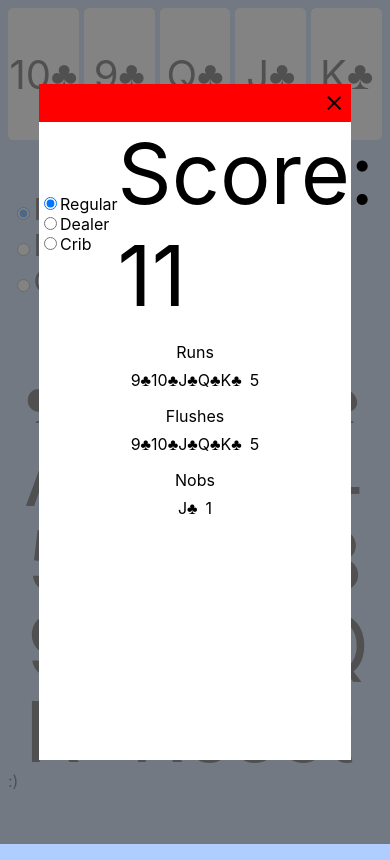
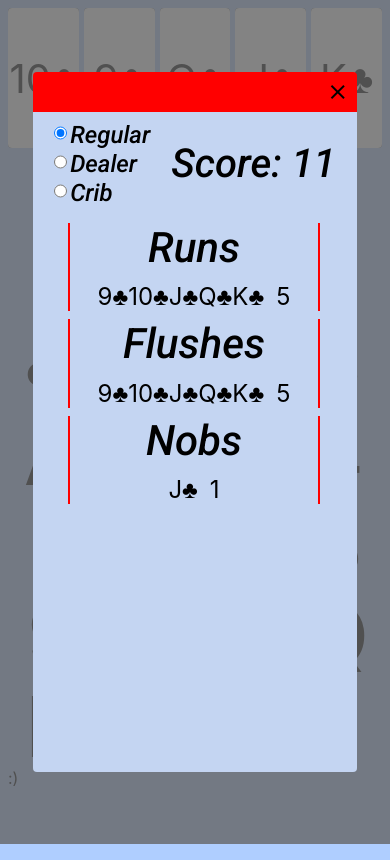
Before and after one commit to christopherpoland/React-Cribbage-Counter, a React (Create React App) app: page / in a window 390 px wide. Both pictures are taken after a click on the element ":)". Built offline with nearby package versions, Linux system fonts and the light colour scheme.

Commit message:
Rough Draft Formatting
Removed HandType in main screen, formatted from vh to em and media queries, added fonts and colour, added displaying modal on click of score

```diff
--- a/public/index.html
+++ b/public/index.html
@@ -24,6 +24,7 @@
     -->
     <link href="https://fonts.googleapis.com/icon?family=Material+Icons"
       rel="stylesheet">
+    <link href="https://fonts.googleapis.com/css?family=Roboto:500i" rel="stylesheet">
     <title>React App</title>
   </head>
   <body>
--- a/src/App.js
+++ b/src/App.js
@@ -16,6 +16,7 @@ class App extends Component {
     this.handleColors = this.handleColors.bind(this);
     this.handleRadio = this.handleRadio.bind(this);
     this.scoreCrib = this.scoreCrib.bind(this);
+    this.displayModal = this.displayModal.bind(this);
     this.pairCounter = this.pairCounter.bind(this);
     this.flushCounter = this.flushCounter.bind(this);
     this.flushSorter = this.flushSorter.bind(this);
@@ -51,7 +52,7 @@ class App extends Component {
   componentDidUpdate() {
     if (this.state.cards.length === 5) {
       this.scoreCrib(this.state.cards);
-      document.getElementById("pointDisplayWrapper").style.display = "grid";
+      this.displayModal();
 
     }
     if (this.state.cards.length < 5 && this.state.score > 0) {
@@ -98,6 +99,9 @@ class App extends Component {
       score: this.pairCounter(input, 2)[0] + this.flushCounter(input)[0] + this.heelNob(input)[0] + this.runCounter(input)[0] + this.fifteenCounter(input,2)[0],
       points: [this.fifteenCounter(input, 2), this.pairCounter(input, 2), this.runCounter(input), this.flushCounter(input), this.heelNob(input)   ]
     });
+  }
+  displayModal () {
+    document.getElementById("pointDisplayWrapper").style.display = "grid";
   }
   fifteenCounter (input, increment) {
     var nums = [];
@@ -318,10 +322,7 @@ class App extends Component {
     return (
       <div className="fullWrapper">
         <Cards cards = {this.state.cards} handleRemove = {this.handleRemove}/>
-        <div id = "inputWrapper">
-          <HandType handleClick = {this.handleRadio} selectedRadio = {this.state.selectedRadio} id = "formWrapper"/>
-          <div id ="score">Score: {this.state.score}</div>
-        </div>
+          <div id ="score" onClick = {this.state.cards.length === 5 ? this.displayModal : undefined}>Score: {this.state.score}</div>
         <div className="buttonWrapper">
           <CardSuits labels = {this.props.suits} handleClick = {this.handleClickTop} suit = {this.state.suit} cards = {this.state.cards}/>
           <CardNumbers labels = {this.props.numbers} handleClick = {this.handleClickTop} number = {this.state.number} cards = {this.state.cards} reset = {this.handleReset}/>
@@ -483,7 +484,7 @@ class Results extends Component {
             {(point !== null && (point[2] !== "Fifteens" && point[2] !== "Pairs")) &&
               <div id = "pointsCards">
                 <div className = "cardsResponible">{point[1]}</div> {/*The cards in the fifteen*/}
-                <div>{point[0]}</div>
+                <div className = "pointTotal">{point[0]}</div>
               </div>}
         </div>
       )
@@ -492,10 +493,11 @@ class Results extends Component {
   render() {
     return (
       <div id = "pointDisplayWrapper" onClick={this.closeModal}>
-        <div id = "modalDisplay">
+        <div id = "modalWrapper">
           <div id = "closeModal" onClick={this.closeModal}>
             <i id = "modalX" className="material-icons">close</i>
           </div>
+          <div id = "modalDisplay">
             <div id = "modalTopWrapper">
               <HandType handleClick = {this.props.handleRadio} selectedRadio = {this.props.selectedRadio} id = "modalFormWrapper"/>
               <div id ="scoreModal">Score: {this.props.score}</div>
@@ -505,6 +507,7 @@ class Results extends Component {
             </div>
           </div>
         </div>
+      </div>
     );
   }
 }
--- a/src/index.css
+++ b/src/index.css
@@ -3,7 +3,9 @@ body {
   height: 100vh;
   padding: 1em;
   --theme-blue: #afceff;
+  --accent-font: 'Roboto', sans-serif;
   background-color: var(--theme-blue);
+  --border-radius-cards: 4px;
   font-family: -apple-system, BlinkMacSystemFont, "Segoe UI", "Roboto", "Oxygen",
     "Ubuntu", "Cantarell", "Fira Sans", "Droid Sans", "Helvetica Neue",
     sans-serif;
@@ -34,7 +36,6 @@ code {
 }
 #cardDisplayOutlineWrapper {
   display: grid;
-  --border-radius-cards: 4px;
 }
 #cardWrapper {
   display: grid;
@@ -118,19 +119,11 @@ code {
   display: grid;
   background-color: rgba(206, 215, 229, 0.8);
 }
-#inputWrapper {
-  display: grid;
-  grid-template-rows: 1fr 3fr;
-}
-#formWrapper {
-  text-align: center;
-}
-#formWrapper form {
-
-}
 #score {
+  align-self: center;
   text-align: center;
   font-size: 10vh;
+  font-family: var(--accent-font);
 }
 .buttonWrapper {
   display: grid;
@@ -174,6 +167,106 @@ code {
 .buttons:hover, #reset:hover {
   color: grey;
 }
+#pointDisplayWrapper {
+  display: none;
+  align-items: center;
+  justify-items: center;
+  position: fixed;
+  top: 0;
+  left: 0;
+  height: 100%;
+  width: 100%;
+  z-index: 1010;
+  background-color: rgba(100,100,100,0.8);
+}
+#modalWrapper {
+  display: grid;
+  grid-template-rows: 40px auto;
+  height: 83vh;
+  width: 83%;
+  max-width: 700px;
+}
+#closeModal {
+  display: grid;
+  justify-items: end;
+  align-items: center;
+  background-color: red;
+  border-top-left-radius: var(--border-radius-cards);
+  border-top-right-radius: var(--border-radius-cards);
+}
+#modalX {
+  margin: 0.3em;
+}
+#modalDisplay {
+  background-color: #c4d5f2;
+  overflow: scroll;
+  border-bottom-left-radius: var(--border-radius-cards);
+  border-bottom-right-radius: var(--border-radius-cards);
+}
+#modalTopWrapper {
+  display: grid;
+  grid-template-columns: auto auto;
+  max-width: 500px;
+  margin: auto;
+  padding: 0.5em 0 1em 1em;
+}
+#scoreModal {
+  justify-self: start;
+  align-self: center;
+  font-size: 10vh;
+  font-family: var(--accent-font);
+}
+#modalFormWrapper {
+  justify-self: start;
+  align-self: center;
+}
+#modalFormWrapper form {
+  display: grid;
+  grid-template-rows: 1fr 1fr 1fr;
+  font-size: 3vh;
+  font-family: var(--accent-font);
+}
+#modalFormWrapper form input {
+  height: 3vh;
+  margin-bottom: 0;
+}
+.labelText {
+  align-self: center;
+}
+#pointDisplayContent {
+  display: grid;
+  grid-row-gap: 8px;
+  grid-template-columns: repeat(auto-fit, minmax(100px,250px));
+  justify-content: center;
+  margin-bottom: 0.75em;
+  font-size: 1.5em;
+}
+#pointWrapper {
+  display: flex;
+  flex-direction: column;
+  flex-basis: auto;
+  align-items: center;
+  border-left: 2px solid red;
+  border-right: 2px solid red;
+  margin-left: -2px;
+}
+#pointsCards {
+  display: flex;
+  flex-direction: row;
+}
+.pointHeader {
+  text-align: center;
+  margin: 0em 0 0.25em 0;
+  font-size: 1.75em;
+  font-family: var(--accent-font);
+}
+.cardsResponible {
+  padding-right: 0.5em;
+}
+.pointTotal {
+  align-self: center;
+  transform: translateY(-0.5px);
+}
 @media (max-width: 500px) { /* Used with small viewport widths */
   body {
     padding: 0.5em;
@@ -181,7 +274,7 @@ code {
   .fullWrapper {
     height: 100vh;
     display: grid;
-    grid-template-rows: 1.5fr 2fr 5fr 0.5fr;
+    grid-template-rows: 1.5fr 1.5fr 5fr 0.5fr;
   }
   .cardDisplay {
     grid-template-rows: 1fr;
@@ -207,102 +300,82 @@ code {
     width: 10vh;
     margin-bottom: 0;
   }
-  #inputWrapper {
-    display: grid;
-    grid-template-columns: 1fr 1.75fr;
-    grid-template-rows: 1fr;
-    align-items: center;
-  }
-  #formWrapper {
-    display: grid;
-    justify-items: center;
-  }
-  #formWrapper form {
-    display: grid;
-    grid-template-rows: 1fr 1fr 1fr;
-    text-align: left;
-    font-size: 5vh;
-  }
   #score {
-    text-align: left;
+    text-align: center;
     font-size: 10vh;
   }
+  #modalFormWrapper form {
+    font-size: 3.5vh;
   }
-#pointDisplayWrapper {
-  display: none;
-  align-items: center;
-  justify-items: center;
-  position: fixed;
-  top: 0;
-  left: 0;
-  height: 100%;
-  width: 100%;
-  z-index: 1010;
-  background-color: rgba(100,100,100,0.8);
+  #modalFormWrapper form input {
+    height: 3.5vh;
   }
-#modalDisplay {
-  max-width: 700px;
-  height: 80%;
-  width: 80%;
-  background-color: white;
-  grid-row-gap: 0.5em;
+  #pointDisplayContent {
+    grid-template-columns: repeat(auto-fit, minmax(100px,250px));
+    font-size: 1.5em;
   }
-#closeModal {
-  display: grid;
-  height: 28px;
-  justify-items: end;
-  align-items: center;
-  background-color: red;
-  padding: 0.3em;
 }
-#modalTopWrapper {
-  display: grid;
-  grid-template-columns: auto auto;
-  max-width: 500px;
-  margin: auto;
+@media (min-height: 520px) and (max-width: 500px) { /* Tall and skinny viewports (Portrait) */
+  #score {
+    font-size: 12vh;
   }
   #scoreModal {
-  justify-self: start;
-  align-self: center;
-  font-size: 10vh;
-}
-#modalFormWrapper {
-  justify-self: start;
-  align-self: center;
+    font-size: 2.5em;
   }
   #modalFormWrapper form {
-  display: grid;
-  grid-template-rows: 1fr 1fr 1fr;
+    font-size: 1.5em;
+  }
+  #modalFormWrapper form input {
+    height: 1.5em;
   }
   #pointDisplayContent {
-  display: grid;
-  grid-template-columns: repeat(auto-fit, minmax(100px,180px));
-  justify-content: center;
+    grid-template-columns: repeat(auto-fit, minmax(100px,250px));
+    font-size: 1.5em;
   }
-#pointWrapper {
-  display: flex;
-  flex-direction: column;
-  flex-basis: auto;
-  align-items: center;
 }
-#pointsCards {
-  display: flex;
-  flex-direction: row;
-  flex-basis: auto;
+@media (max-height: 520px) and (min-width: 500px) { /* Wide and short viewports (Landscape) */
+  #topLeft {
+    font-size: 1em;
+  }
+  #middleSuit {
+    font-size: 2.5em;
+  }
+  #bottomRight {
+    font-size: 1em;
+  }
+  #modalFormWrapper form {
+    font-size: 1.5em;
+  }
+  #modalFormWrapper form input {
+    height: 1.5em;
+  }
+  #scoreModal {
+    font-size: 3.5em;
   }
   .pointHeader {
-  text-align: center;
-  margin: 1em 0 0.5em 0;
+    font-size: 1.5em;
   }
-.cardsResponible {
-  padding-right: 0.5em;
+  #pointDisplayContent {
+    grid-template-columns: repeat(auto-fit, minmax(100px,250px));
+    font-size: 1.25em;
   }
 
-@media (min-height: 520px) and (max-width: 500px) {
-  #score {
-    font-size: 7vh;
 }
-  #formWrapper form {
-    font-size: 3.5vh;
+@media (max-height: 520px) and (max-width: 500px) { /* Short and skinny viewports */
+  #modalFormWrapper form {
+    font-size: 1.5em;
+  }
+  #modalFormWrapper form input {
+    height: 1.5em;
+  }
+  #scoreModal {
+    font-size: 2.5em;
+  }
+  .pointHeader {
+    font-size: 1.5em;
+  }
+  #pointDisplayContent {
+    grid-template-columns: repeat(auto-fit, minmax(100px,250px));
+    font-size: 1.25em;
   }
 }
```
Lines whose indentation alone changed are shown as unchanged.
